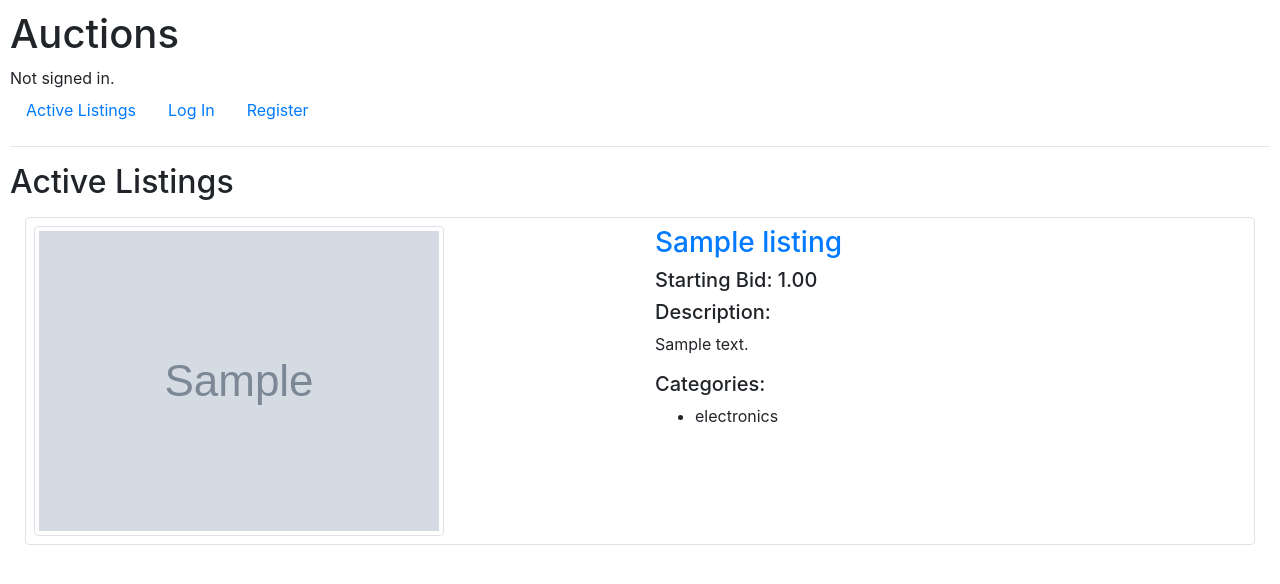
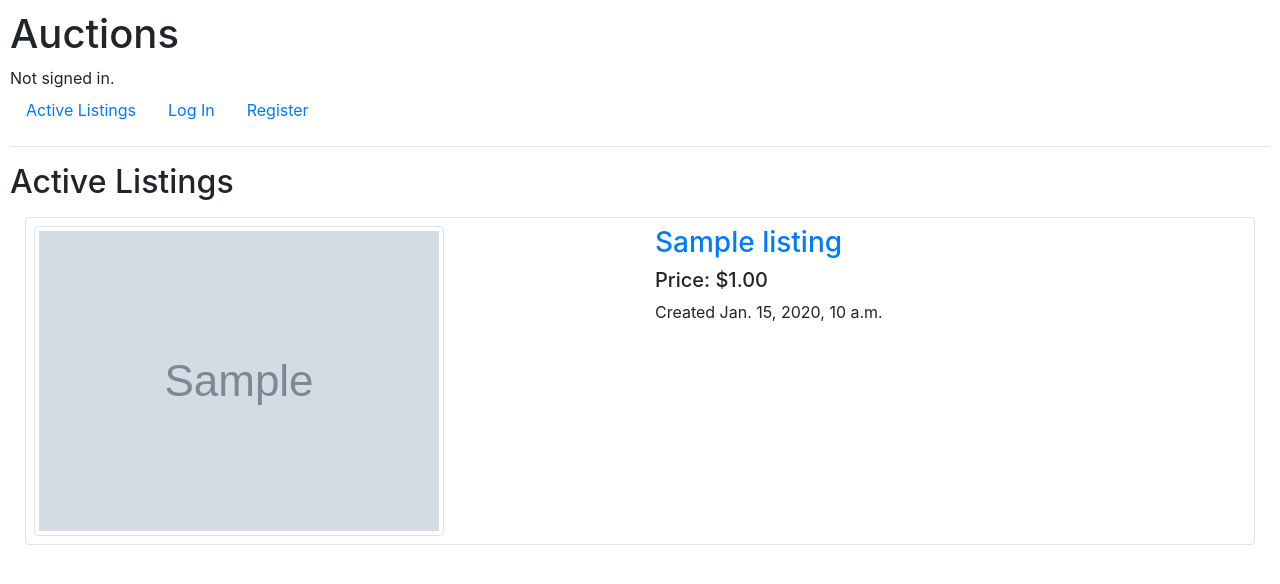
Before and after one commit to codeballet/cs50w-commerce, a Django app: page / in a window 1280 px wide. Shown: the top 584 px of the page. Run offline with Django 3.2, Linux system fonts and the light colour scheme; data comes from the database, SQL or seed files in the repository; tables that the repository leaves empty hold one stand-in row (values such as "Sample post"); grey boxes marked "Sample" are stand-in pictures; some libraries are stand-ins or nearby versions.

Commit message:
Refactor: index page

```diff
--- a/auctions/forms.py
+++ b/auctions/forms.py
@@ -4,7 +4,7 @@ from .models import Category
 
 
 class BidForm(forms.Form):
-    bid = forms.DecimalField(label='New bid', max_digits=8, decimal_places=2)
+    bid = forms.DecimalField(label='New bid ($)', max_digits=8, decimal_places=2)
 
 
 class ListingForm(forms.Form):
--- a/auctions/models.py
+++ b/auctions/models.py
@@ -57,7 +57,7 @@ class Bid(models.Model):
     )
 
     def __str__(self):
-        return f"Listing: {self.listing_id} Current Bid: {self.current_bid} User: {self.user_id}"
+        return f"Listing: {self.listing} Current Bid: {self.bid} User: {self.user}"
 
 
 class Image(models.Model):
@@ -84,4 +84,4 @@ class Watchlist(models.Model):
     )
 
     def __str__(self):
-        return f"User: {self.user_id} Listing: {self.listing_id}"
+        return f"User: {self.user} Listing: {self.listing}"
--- a/auctions/templates/auctions/index.html
+++ b/auctions/templates/auctions/index.html
@@ -4,35 +4,25 @@
 
 <h2>Active Listings</h2>
 
-{% for listing in all_listings %}
-{% if listing.active %}
+{% for item in items %}
+{% if item.active %}
 
 <div class="container-fluid">
     <div class="border rounded mt-3 p-2">
         <div class="row">
-            {% if listing.image.image_url %}
+
+            {% if item.image %}
             <div class="col-sm">
-                <img src="{{ listing.image.image_url }}" class="img-thumbnail" alt="listing">
+                <img src="{{ item.image }}" class="img-thumbnail" alt="listing">
             </div>
             {% endif %}
 
             <div class="col-sm">
-                <h3><a href="{% url 'listing' listing.id %}">{{ listing.title.capitalize }}</a></h3>
+                <h3><a href="{% url 'listing' item.id %}">{{ item.title.capitalize }}</a></h3>
+                <h5>Price: ${{ item.price }}</h5>
+                <p>Created {{ item.time }}</p>
+            </div>
 
-                <h5>Starting Bid: {{ listing.start_bid }}</h5>
-
-                <h5>Description:</h5>
-                <p>{{ listing.description }}</p>
-
-                {% if listing.categories.first %}
-                <h5>Categories:</h5>
-                <ul>
-                    {% for category in listing.categories.all %}
-                    <li>{{ category }}</li>
-                    {% endfor %}
-                </ul>
-                {% endif %}
-            </div>
         </div>
     </div>
 </div>
--- a/auctions/views.py
+++ b/auctions/views.py
@@ -13,12 +13,34 @@ from .models import Bid, Category, Image, Listing, User, Watchlist
 
 def index(request):
     all_listings = Listing.objects.all()
+    items = []
+
+    for listing in all_listings:
+        price = Bid.objects.filter(listing=listing).order_by('-timestamp').first() or listing.start_bid
+        image = Image.objects.filter(listing=listing).first()
+        if image:
+            image = image.image_url
+
+        print(f"image: {image}")
+        items.append({
+            'title': listing.title,
+            'time': listing.timestamp,
+            'price': price.bid,
+            'active': listing.active,
+            'id': listing.id,
+            'image': image
+        })
+
+    print(f"Items: {items}")
     return render(request, "auctions/index.html", {
-        "all_listings": all_listings
+        "items": items
     })
 
 
 def categories(request):
+    if not request.user.is_authenticated:
+        return HttpResponseRedirect(reverse("login"))
+
     return render(request, "auctions/categories.html", {
         "categories": Category.objects.order_by('type')
     })
@@ -33,6 +55,9 @@ def category(request, category_id):
 
 
 def create(request):
+    if not request.user.is_authenticated:
+        return HttpResponseRedirect(reverse("login"))
+
     if request.method == "POST":
         form = ListingForm(request.POST)
 
@@ -153,6 +178,9 @@ def login_view(request):
 
 
 def logout_view(request):
+    if not request.user.is_authenticated:
+        return HttpResponseRedirect(reverse("login"))
+
     logout(request)
     return HttpResponseRedirect(reverse("index"))
 
@@ -185,6 +213,9 @@ def register(request):
 
 
 def watch(request, listing_id):
+    if not request.user.is_authenticated:
+        return HttpResponseRedirect(reverse("login"))
+
     if request.method == "POST":
         listing = Listing.objects.filter(pk = listing_id).first()
         if request.POST["watch"] == "Add to Watchlist":
@@ -197,6 +228,9 @@ def watch(request, listing_id):
 
 
 def watchlist(request):
+    if not request.user.is_authenticated:
+        return HttpResponseRedirect(reverse("login"))
+
     listings = Listing.objects.filter(watchlist__user=request.user)
 
     return render(request, "auctions/watchlist.html", {
@@ -205,6 +239,9 @@ def watchlist(request):
 
 
 def close(request, listing_id):
+    if not request.user.is_authenticated:
+        return HttpResponseRedirect(reverse("login"))
+
     if request.method == "POST":
         listing = Listing.objects.filter(pk = listing_id).first()
         listing.active = False
```
Also changed, not shown: auctions/templates/auctions/listing.html (+6 -2 lines).
